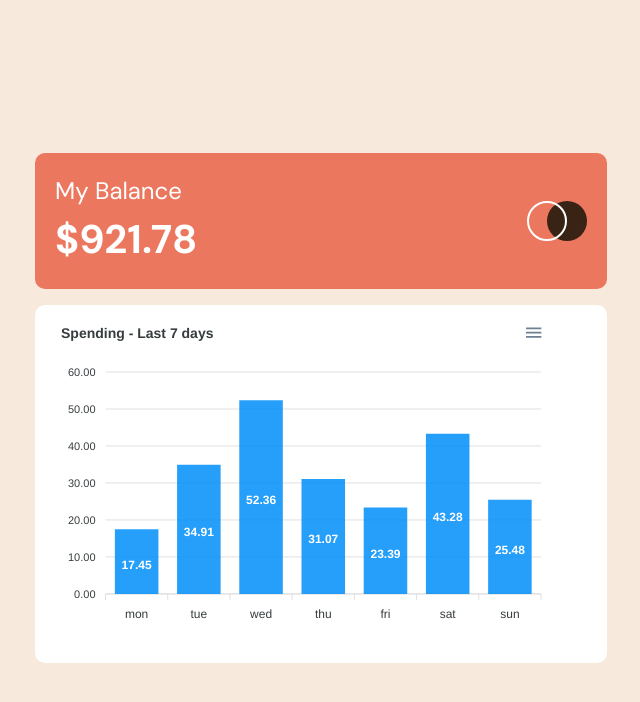
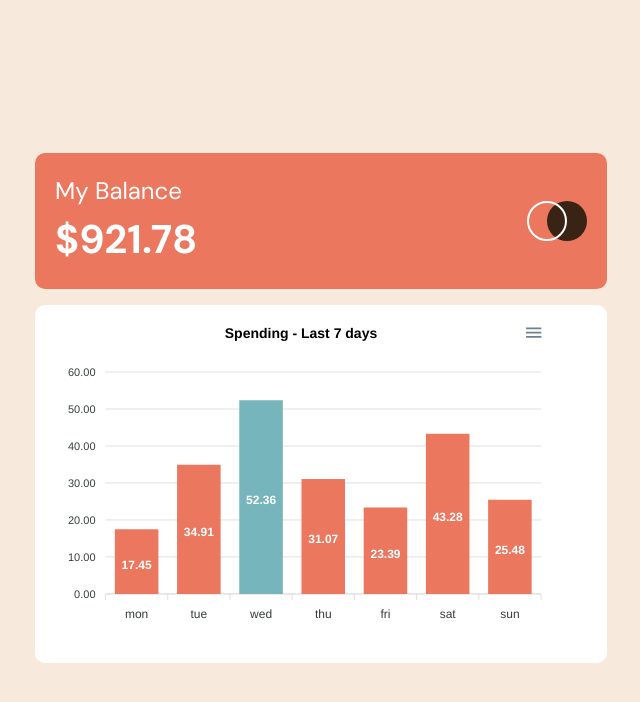
Before and after one commit to queseri/expenses-chart, a React (Vite) app: page / in a window 1280 px wide. Shown: the top 702 px of the page, without its empty margins (319-959 px from the left). Built offline with nearby package versions, Linux system fonts and the light colour scheme.

Commit message:
center title

```diff
--- a/src/App.tsx
+++ b/src/App.tsx
@@ -14,13 +14,26 @@ const App = () => {
         },
         title: {
             text: "Spending - Last 7 days",
+            align: "center",
+
+            style: {
+                color: "#000",
+            },
         },
     };
 
     const [series] = useState([
         {
             name: "amount",
-            data: [17.45, 34.91, 52.36, 31.07, 23.39, 43.28, 25.48],
+            data: [
+                { x: "mon", y: 17.45, fillColor: "hsl(var(--soft-red))" },
+                { x: "tue", y: 34.91, fillColor: "hsl(var(--soft-red))" },
+                { x: "wed", y: 52.36, fillColor: "hsl(var(--cyan))" },
+                { x: "thu", y: 31.07, fillColor: "hsl(var(--soft-red))" },
+                { x: "fri", y: 23.39, fillColor: "hsl(var(--soft-red))" },
+                { x: "sat", y: 43.28, fillColor: "hsl(var(--soft-red))" },
+                { x: "sun", y: 25.48, fillColor: "hsl(var(--soft-red))" },
+            ],
         },
     ]);
 
```
